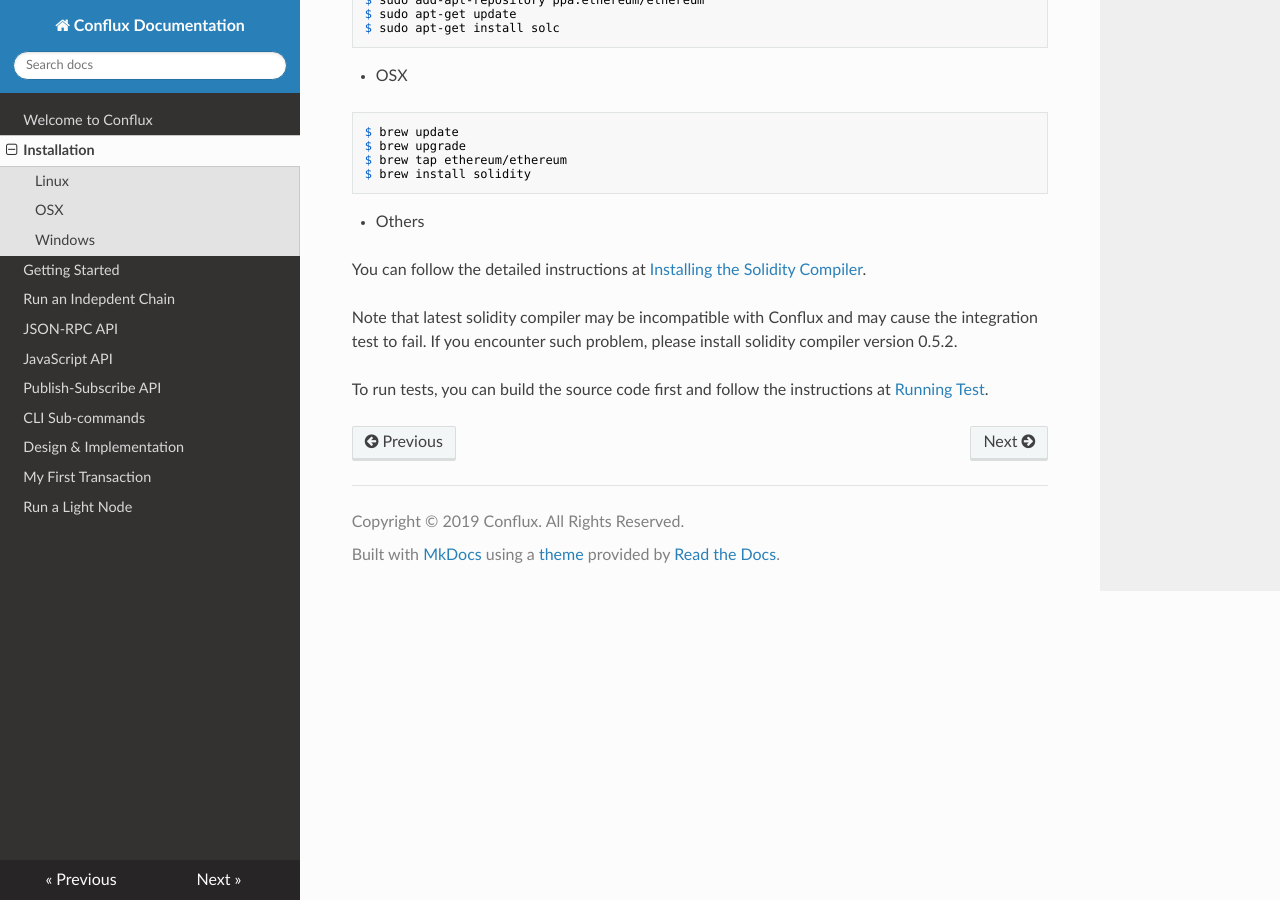
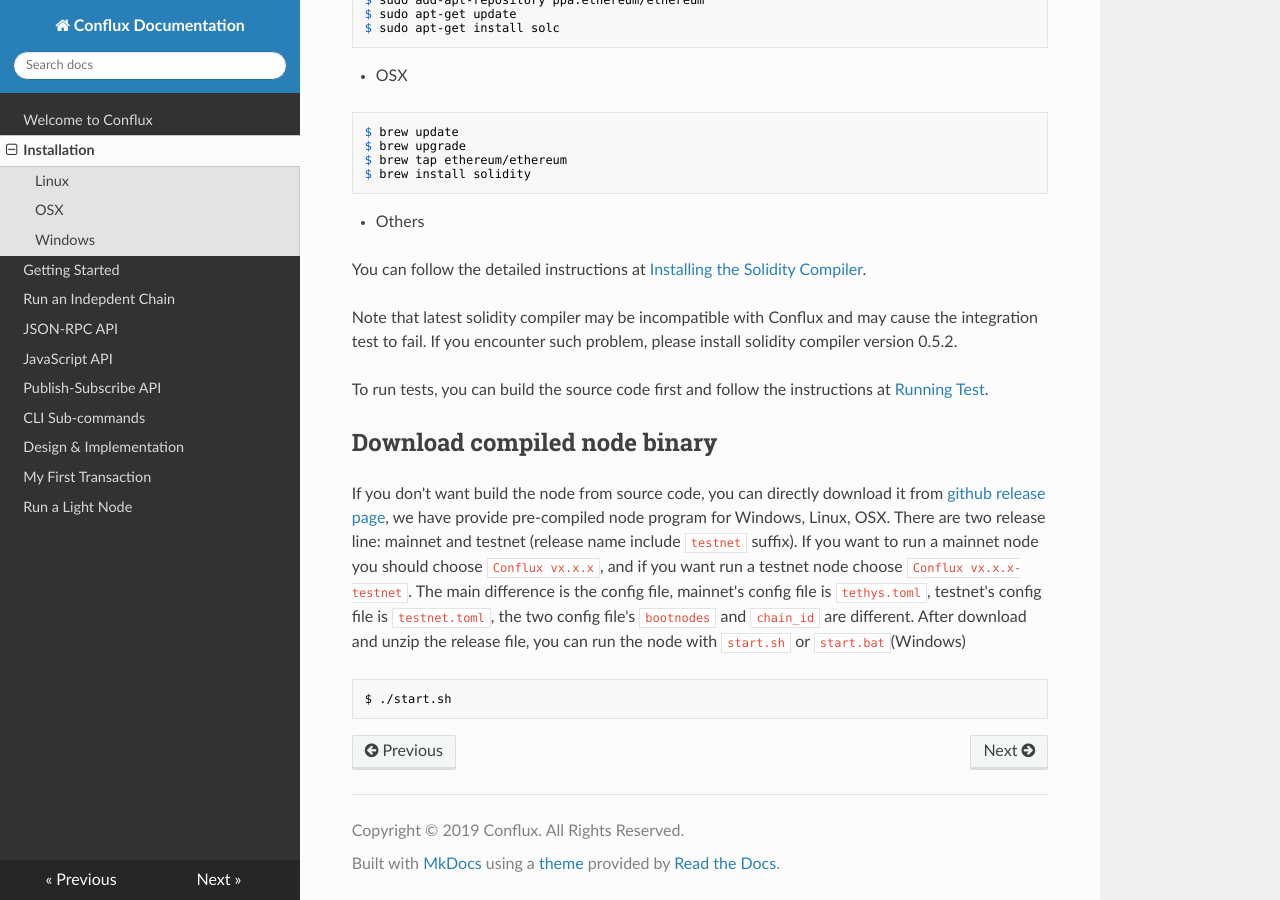
Before and after one commit to Conflux-Chain/conflux-doc, an MkDocs documentation site: the page built from docs/install.md, in a window 1280 px wide and 900 px high, scrolled down 2435 px. Built offline with MkDocs 1.6.1, drawn with Linux system fonts in a browser that asks for light colours; nearby versions of some CDN libraries.

Commit message:
Add section: download from github release

````diff
--- a/docs/install.md
+++ b/docs/install.md
@@ -141,3 +141,12 @@
 Note that latest solidity compiler may be incompatible with Conflux and may cause the integration test to fail. If you encounter such problem, please install solidity compiler version 0.5.2.
 
 To run tests, you can build the source code first and follow the instructions at [Running Test](get_started.md#running-test).
+
+## Download compiled node binary
+
+If you don't want build the node from source code, you can directly download it from [github release page](https://github.com/Conflux-Chain/conflux-rust/releases), we have provide pre-compiled node program for Windows, Linux, OSX. There are two release line: mainnet and testnet (release name include `testnet` suffix). If you want to run a mainnet node you should choose `Conflux vx.x.x`, and if you want run a testnet node choose `Conflux vx.x.x-testnet`. The main difference is the config file, mainnet's config file is `tethys.toml`, testnet's config file is `testnet.toml`, the two config file's `bootnodes` and `chain_id` are different.
+After download and unzip the release file, you can run the node with `start.sh` or `start.bat`(Windows)
+
+```sh
+$ ./start.sh
+```
````
